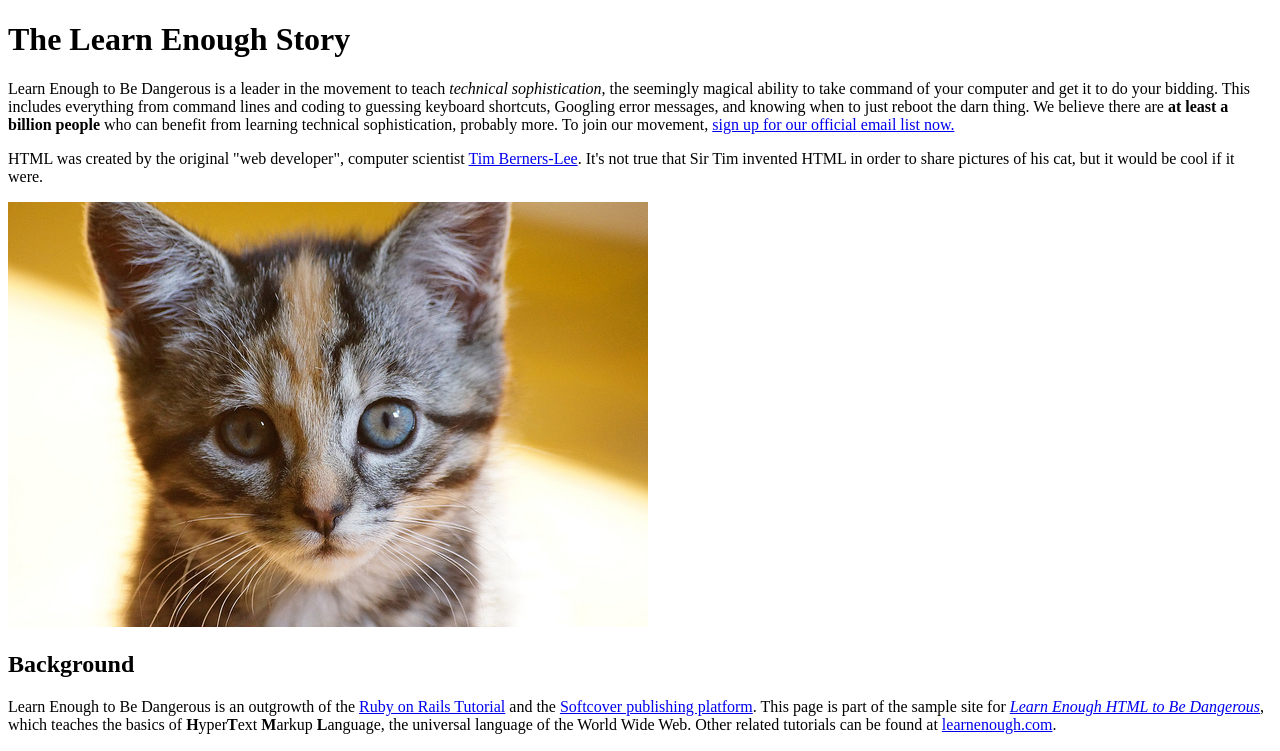
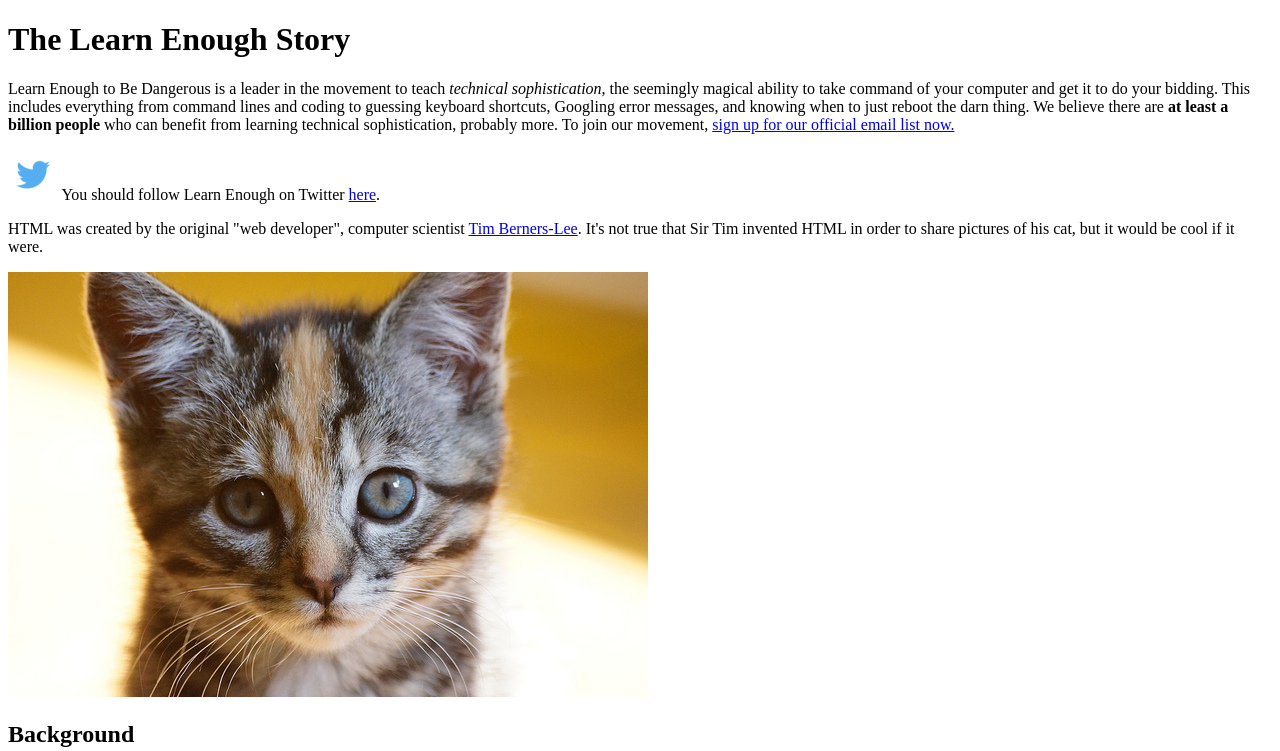
Before and after one commit to 1Elral4/sample_website, a plain HTML site: page index.html in a window 1280 px wide. Shown: the top 751 px of the page. Drawn offline with Linux system fonts and the light colour scheme.

Commit message:
Add new contents and images

```diff
--- a/index.html
+++ b/index.html
@@ -18,13 +18,24 @@
     </p>
 
     <p>
+     <a href="https://twitter.com/learnenough" target="_blank"
+     rel="noopener" style="text-decoration: none;">
+       <img src="images/small_twitter_logo.png">
+     </a>
+     You should follow Learn Enough on Twitter
+     <a href="https://twitter.com/learnenough"
+        target="_blank" rel="noopener">here</a>.
+   </p>
+
+    <p>
       HTML was created by the original "web developer", computer scientist
       <a href="https://en.wikipedia.org/wiki/Tim_Berners-Lee">Tim
       Berners-Lee</a>. It's not true that Sir Tim invented HTML in order to
       share pictures of his cat, but it would be cool if it were.
     </p>
-
+    <a href="https://www.flickr.com/photos/deborah_s_perspective/14144861329">
     <img src="images/kitten.jpg" alt="Little kitty">
+    </a>
 
     <h2>Background</h2>
     <p>
```
Also changed, not shown: images/small_twitter_logo.png (added).
